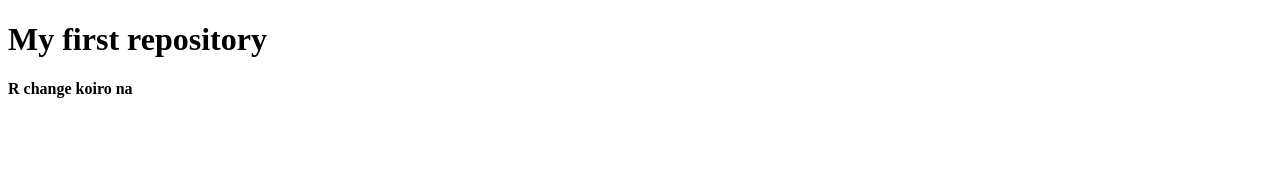
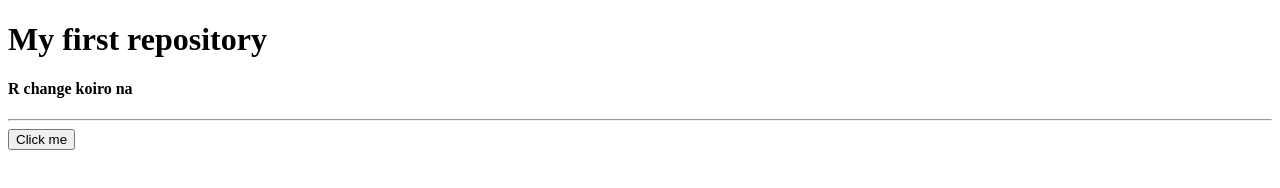
Before and after one commit to SohailRono/my-first-app, a plain HTML site: page index.html in a window 1280 px wide. Drawn offline with Linux system fonts and the light colour scheme.

Commit message:
button added

```diff
--- a/index.html
+++ b/index.html
@@ -8,5 +8,7 @@
 <body>
     <h1>My first repository</h1>
     <h4>R change koiro na</h4>
+    <hr>
+    <button>Click me</button>
 </body>
 </html>
```
